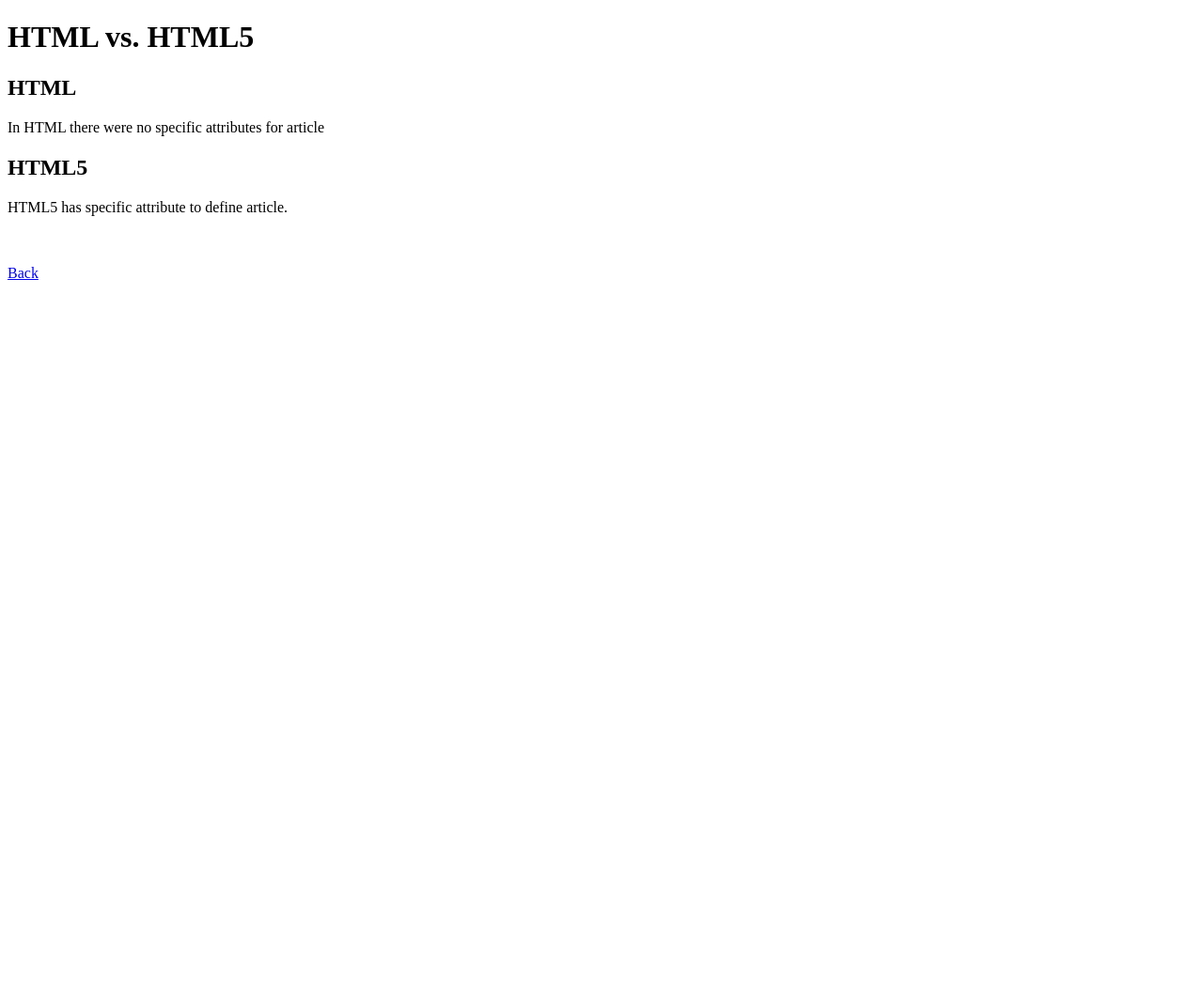
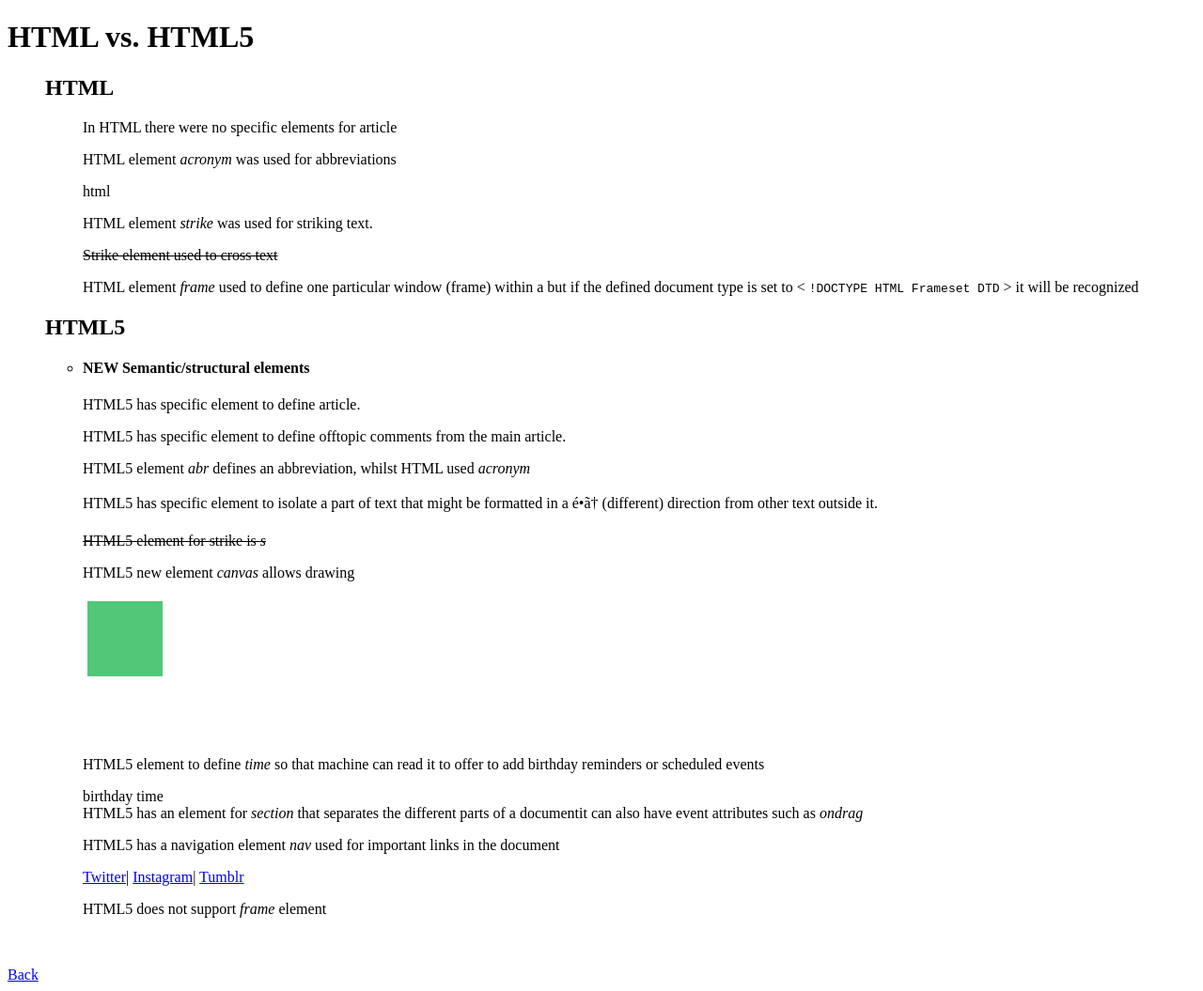
Before and after one commit to dreamhuntera/Practica-front-end-Wantsome, a plain HTML site: page Saptamana2/Tema 2/Assignment7.html in a window 1280 px wide. Shown: the whole page at 94% size. Before the commit the page ends 800 px from the top, so only its background shows below. Drawn offline with Linux system fonts and the light colour scheme.

Commit message:
Added last point of the assignment namely HTML vs HTML5

```diff
--- a/Saptamana2/Tema 2/Assignment7.html
+++ b/Saptamana2/Tema 2/Assignment7.html
@@ -9,13 +9,63 @@
 
     <body>
         <h1>HTML vs. HTML5 </h1>
+       <ul>
         <h2>HTML</h2>
-        <p>In HTML there were no specific attributes for article</p>
+        <ul>
 
+        <p>In HTML there were no specific elements for article</p>
+        <p> HTML element <i>acronym</i> was used for abbreviations</p>
+        <acronym>html</acronym>
+        <p>HTML element <i>strike</i> was used for striking text.</p><strike>Strike element used to cross text</strike>
+        <p>HTML element <i>frame</i> used to define one particular window (frame) within a <bdi><frameset></frameset></bdi>
+        but if the defined document type is set to < <code>!DOCTYPE HTML Frameset DTD</code> > it will be recognized</p>
+      </ul>
+
+                <h2>HTML5</h2>
+                <ul>
+                    <li><h4>NEW Semantic/structural elements </h4> </li>
         <article>
-                <h2>HTML5</h2>
-            <p>HTML5 has specific attribute to define article.</p>
+            <p>HTML5 has specific element to define article.</p>
         </article>
+
+
+        <aside><p>HTML5 has specific element to define offtopic comments from the main article.</p></aside>
+        <abr>HTML5 element <i>abr</i> defines an abbreviation, whilst HTML used <i>acronym</i></abr>
+
+        <p>HTML5 has specific element to isolate a part of text that might be formatted in a <bdi>違う</bdi> (different) direction from
+             other text outside it.</p>
+
+             <s>HTML5 element for strike is <i>s</i></s>
+
+             <p>HTML5 new element <i>canvas</i> allows drawing </p>
+
+
+             <canvas id="draw"></canvas>
+             <script>
+                    var canvas = document.getElementById("draw");
+                    var ctx = canvas.getContext("2d");
+                    ctx.fillStyle = "#50c878";
+                    ctx.fillRect(5, 5, 80, 80);
+                    </script>
+                   <p>HTML5 element to define <i>time</i> so that machine can read it to offer
+                    to add birthday reminders or scheduled events </i></p> <time datetime="2019-12-07 00:01">birthday time</time>
+                    <section>HTML5 has an element for <i>section</i> that separates the different parts of a document<wbr>
+                        it can also have event attributes such as <i>ondrag</i> </section>
+                    <p>HTML5 has a navigation element <i>nav</i> used for important links in the document
+                    <nav>
+                        <a href="https://twitter.com/?lang=en">Twitter</a>|
+                        <a href="https://www.instagram.com/">Instagram</a>|
+                        <a href="https://www.tumblr.com/">Tumblr</a>
+                    </nav>
+                    </p>
+                    <p>HTML5 does not support <i>frame</i> element</p>
+
+
+
+        </ul>
+
+
+    </ul>
 
 
         <br>
```
